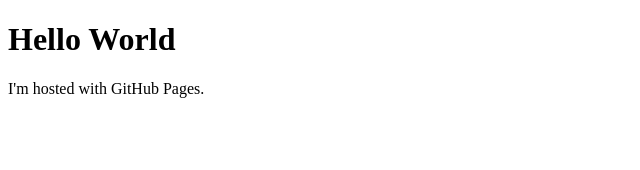
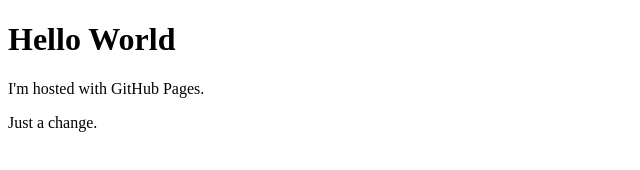
Before and after one commit to aitortxu/aitortxu.github.io, a plain HTML site: page index.html in a window 1280 px wide. Shown: the whole page, without its empty margins (0-640 px from the left). Drawn offline with Linux system fonts and the light colour scheme.

Commit message:
A change

```diff
--- a/index.html
+++ b/index.html
@@ -3,5 +3,6 @@
 <body>
 <h1>Hello World</h1>
 <p>I'm hosted with GitHub Pages.</p>
+<p>Just a change.</p>
 </body>
 </html>
```
